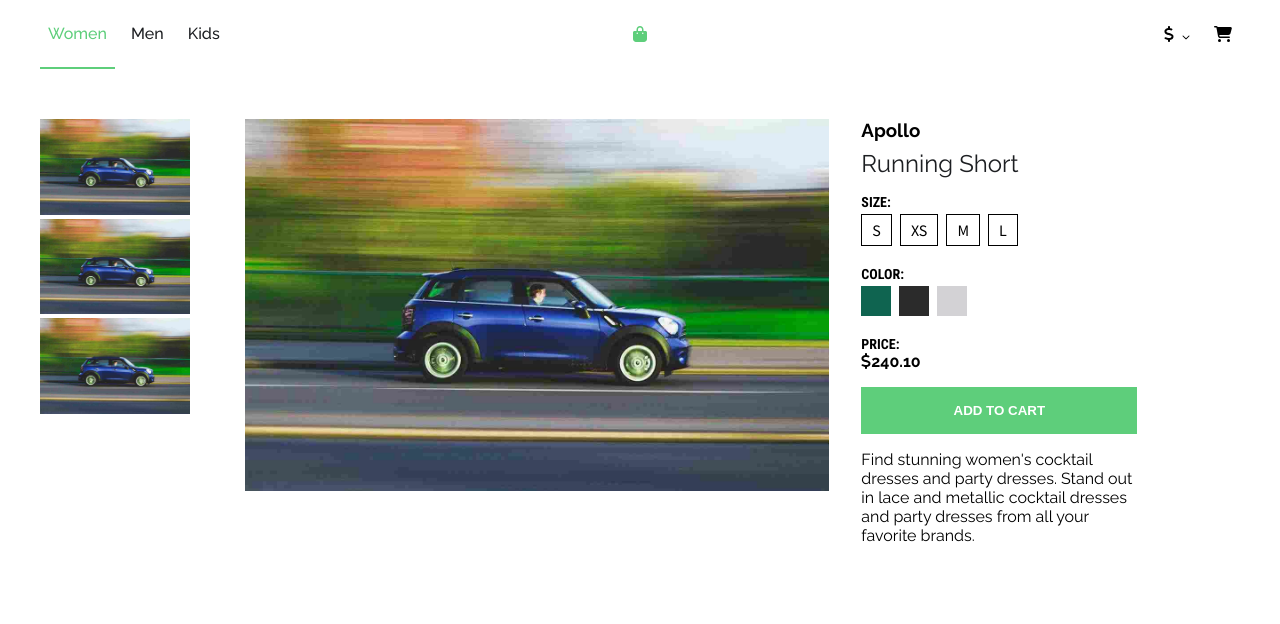
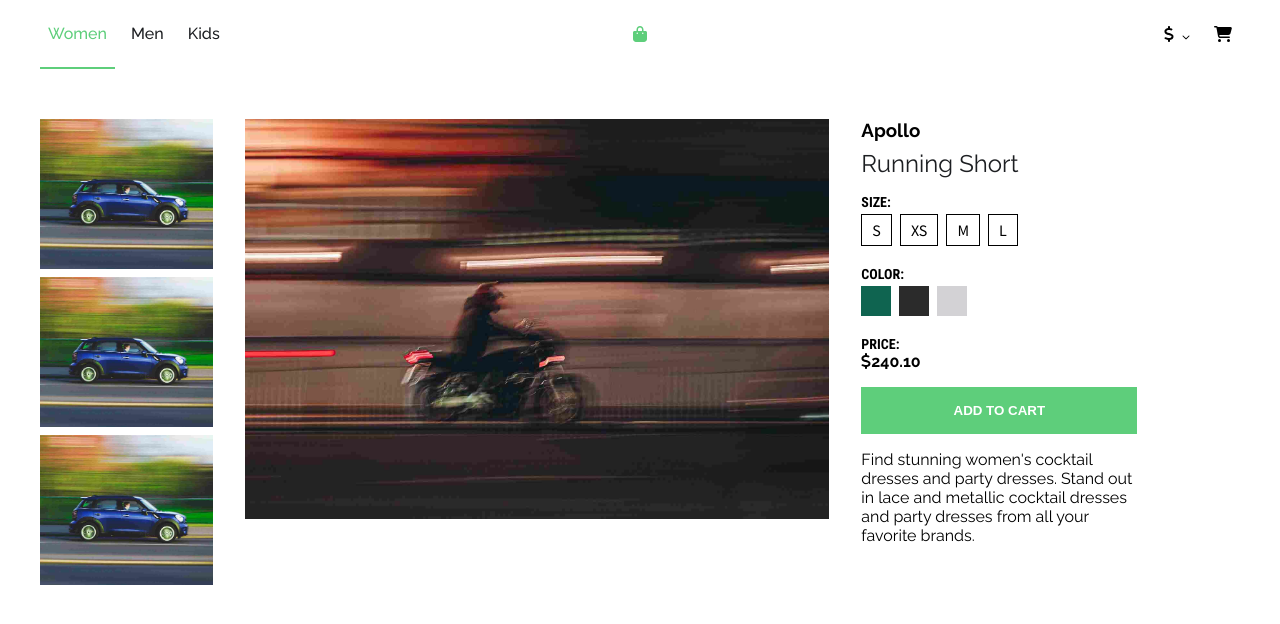
Before and after one commit to Muili-Kazeem/Pavilion, an Angular app: page /products/1 in a window 1280 px wide. Shown: the top 624 px of the page. Built offline with nearby package versions, Linux system fonts and the light colour scheme.

Commit message:
fixed image sizings

```diff
--- a/src/app/pages/product-detail/product-detail.component.html
+++ b/src/app/pages/product-detail/product-detail.component.html
@@ -1,12 +1,12 @@
 <div class="product container" *ngIf="product$ | async as product">
   <div class="product_pick">
-    <img src="../../../assets/driving.jpg" alt="">
-    <img src="../../../assets/driving.jpg" alt="">
-    <img src="../../../assets/driving.jpg" alt="">
+    <div class="product_pick__img"><img src="../../../assets/driving.jpg" alt=""></div>
+    <div class="product_pick__img"><img src="../../../assets/driving.jpg" alt=""></div>
+    <div class="product_pick__img"><img src="../../../assets/driving.jpg" alt=""></div>
   </div>
 
   <div class="product_showcase">
-    <img src="../../../assets/driving.jpg" alt="">
+    <img src="../../../assets/motor_bike2.jpg" alt="">
   </div>
 
   <div class="product_detail">
--- a/src/app/pages/product-detail/product-detail.component.scss
+++ b/src/app/pages/product-detail/product-detail.component.scss
@@ -9,13 +9,15 @@
   &_pick {
     grid-column: span 2;
 
-    & img {
-      width: 150px;
+    &__img {
+      margin-block-end: .5rem;
+     height: 150px;
     }
   }
 
   &_showcase {
     grid-column: span 6;
+    height: 400px;
   }
 
   &_detail {
--- a/src/app/ui/cart-prop/cart-prop.component.scss
+++ b/src/app/ui/cart-prop/cart-prop.component.scss
@@ -87,13 +87,6 @@
 
     &__preview {
       width: 200px;
-
-      img {
-        height: 100%;
-        width: 100%;
-        object-fit: cover;
-        object-position: center;
-      }
     }
   }
 }
--- a/src/app/ui/product-card/product-card.component.html
+++ b/src/app/ui/product-card/product-card.component.html
@@ -1,6 +1,6 @@
 <div class="product" [routerLink]="['/products', product.id]" routerLinkActive="router-link-active" [class.outOfStock]="!product.inStock">
   <div class="product_img_wrapper">
-    <img src="../../../assets/driving.jpg" alt="">
+    <img src="../../../assets/motor_bike2.jpg" alt="">
   </div>
   <div class="product_desc">
     <fa-icon [icon]="cart" class="product_desc__cart"></fa-icon>
--- a/src/app/ui/product-card/product-card.component.scss
+++ b/src/app/ui/product-card/product-card.component.scss
@@ -6,6 +6,7 @@
 
   &_img_wrapper {
     position: relative;
+    height: 250px;
   }
 
   &_desc {
--- a/src/globals.scss
+++ b/src/globals.scss
@@ -21,6 +21,10 @@ a {
 
 img {
   max-width: 100%;
+  height: 100%;
+  width: 100%;
+  object-fit: cover;
+  object-position: center;
 }
 
 input, input:focus-visible, input:focus,
```
Also changed, not shown: src/assets/motor_bike2.jpg (added).
